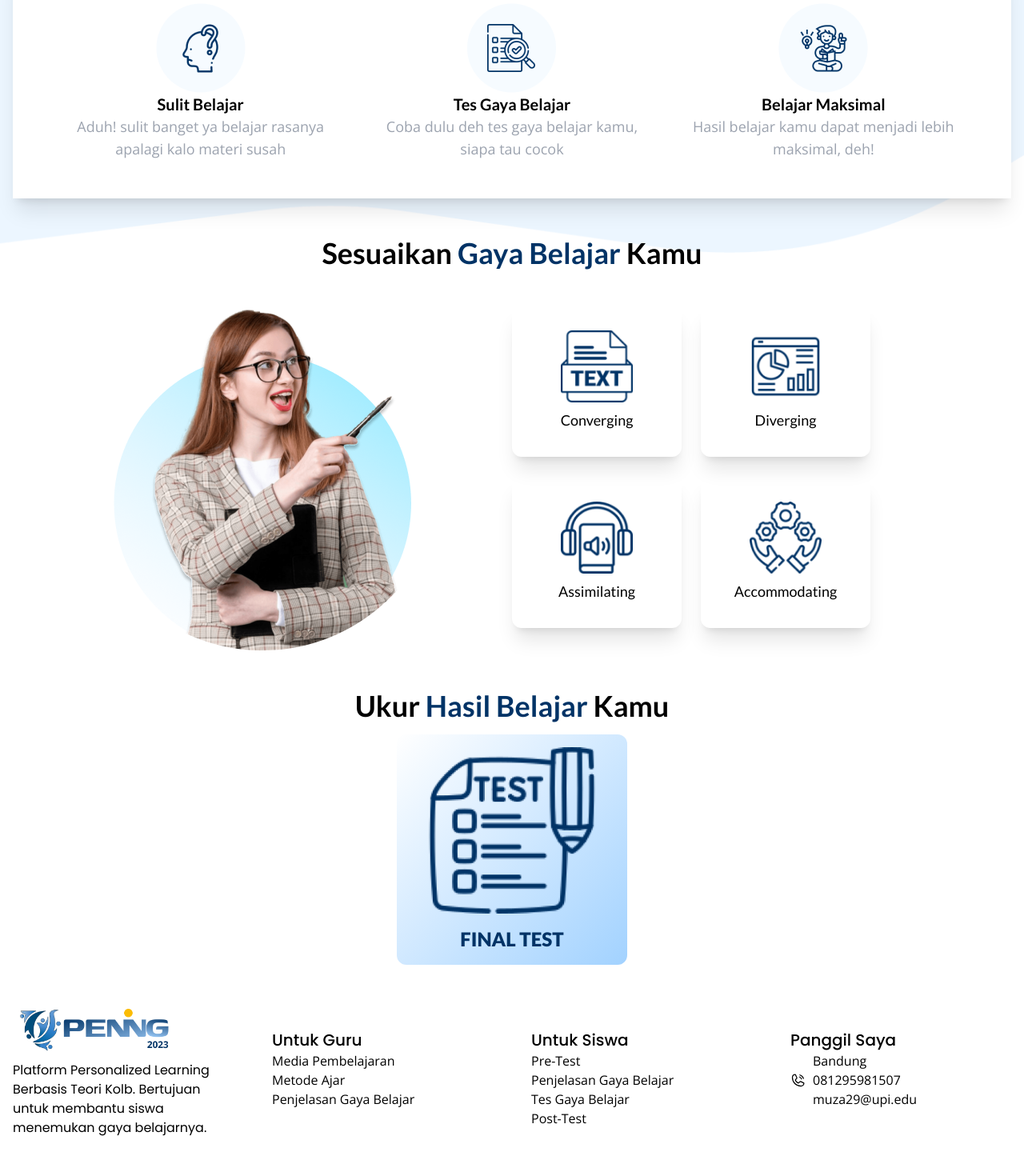
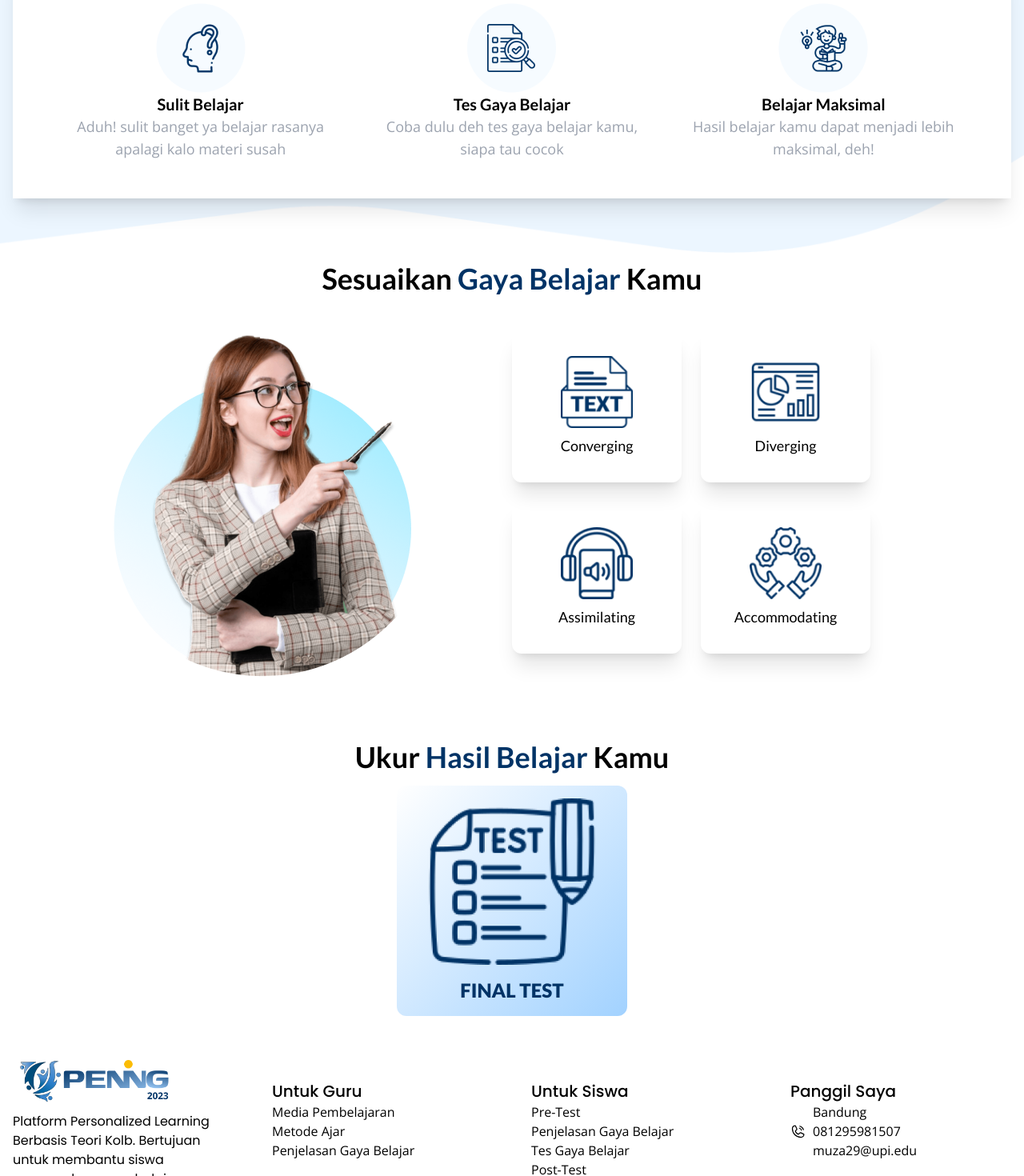
Before and after one commit to MuzaCPU/pening-vue, a Vue app: page / in a window 1280 px wide. Shown: the part 484-1954 px from the top of the page at 80% size. Built offline with nearby package versions, Linux system fonts and the light colour scheme; some icons are missing.

Commit message:
perubahan margin

```diff
--- a/src/views/HomeView.vue
+++ b/src/views/HomeView.vue
@@ -69,7 +69,7 @@ export default {
     />
   </section>
 
-  <section id="gaya-belajar" class="container relative mx-auto mt-12">
+  <section id="gaya-belajar" class="container relative mx-auto mt-20">
     <h4 class="text-center font-lato text-2xl lg:text-4xl font-bold">
       Sesuaikan <span class="text-primary">Gaya Belajar</span> Kamu
     </h4>
@@ -110,7 +110,7 @@ export default {
     </div>
   </section>
 
-  <section class="container relative mx-auto mt-12 max-w-xl">
+  <section class="container relative mx-auto mt-20 max-w-xl">
     <h4 class="text-center font-lato text-2xl lg:text-4xl font-bold">
       Ukur <span class="text-primary">Hasil Belajar</span> Kamu
     </h4>
```
